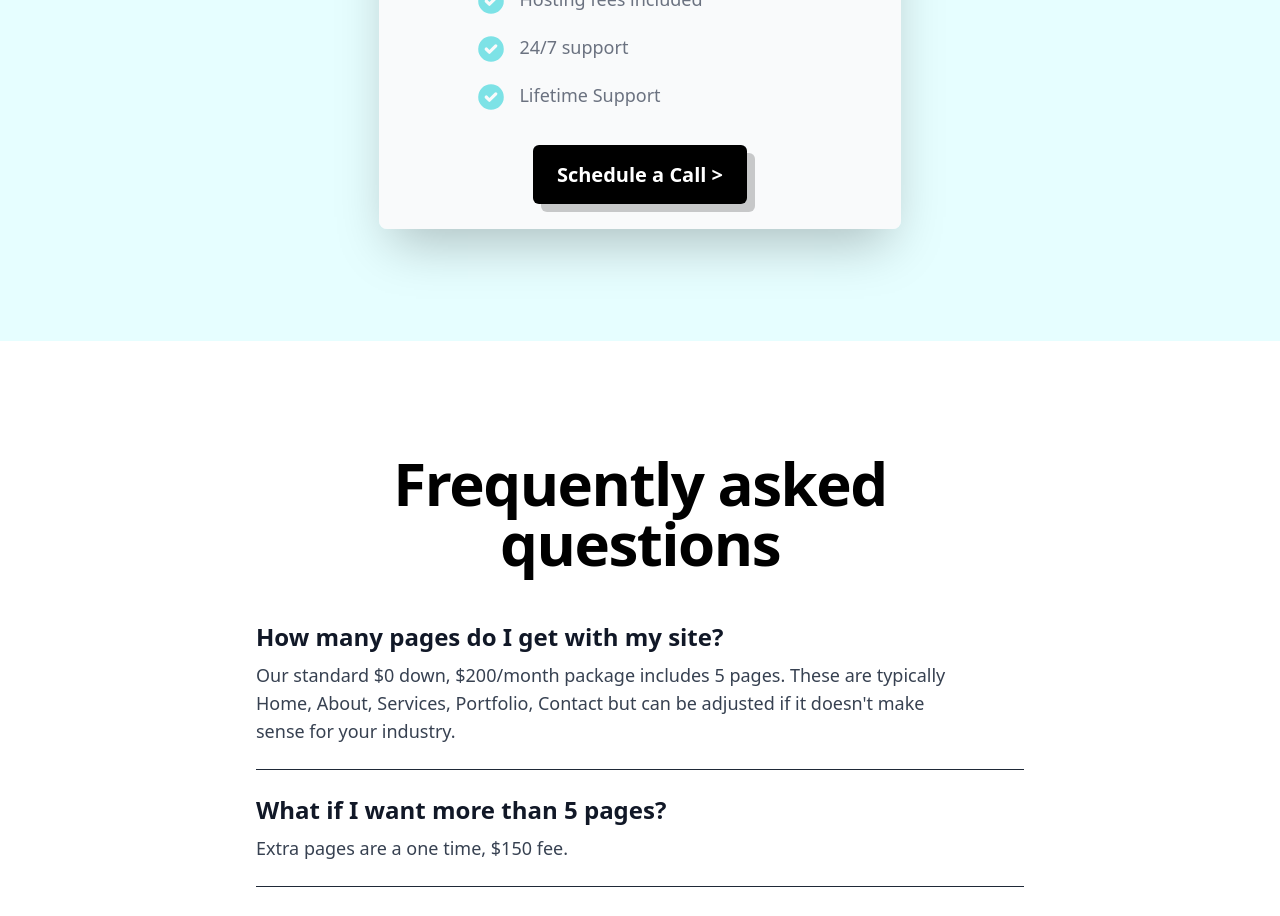
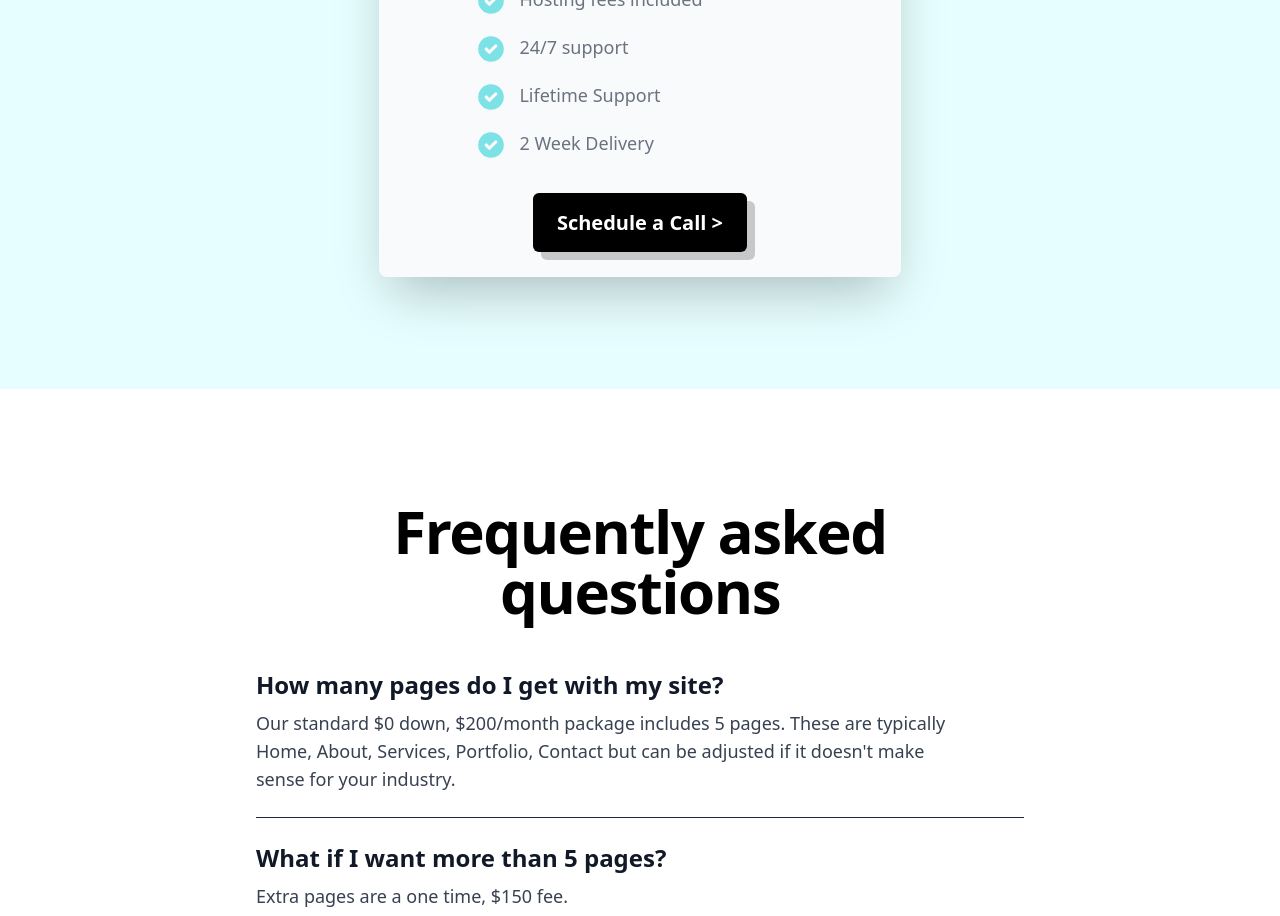
Before and after one commit to westonwalker/nuxtspeedtest, a Nuxt app: page / in a window 1280 px wide. Shown: the part 3340-4256 px from the top of the page. Built offline with nearby package versions, Linux system fonts and the light colour scheme.

Commit message:
added another pricing feature.

```diff
--- a/pages/index.vue
+++ b/pages/index.vue
@@ -168,6 +168,7 @@
                       <PricingFeature description="Hosting fees included" />
                       <PricingFeature description="24/7 support" />
                       <PricingFeature description="Lifetime Support" />
+                      <PricingFeature description="2 Week Delivery" />
                     </ul>
                     <div class="mt-12 text-center">
                       <ButtonDark href="google.com">
```
